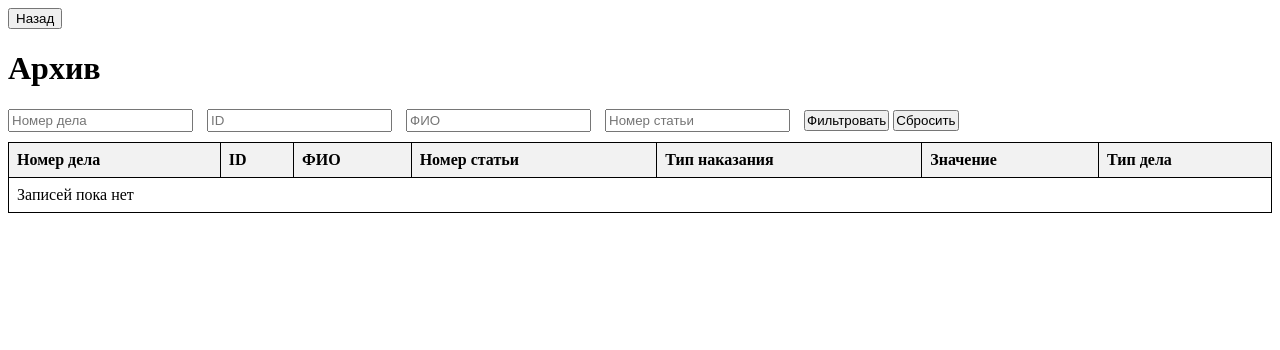
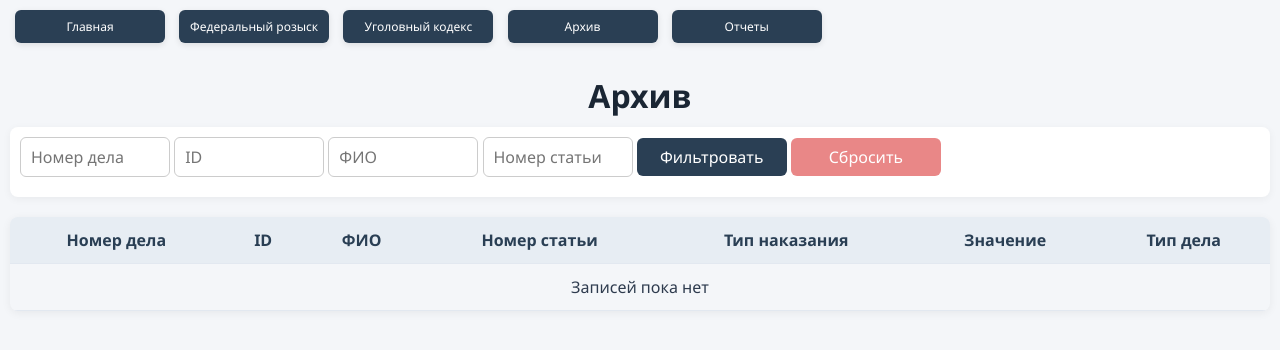
Before and after one commit to ZhdanovDmitriy/Cabinet_Criminal_Investigation_Department, a Django app: page /archive-panishment/ in a window 1280 px wide. Shown: the top 350 px of the page. Run offline with Django 4.2, Linux system fonts and the light colour scheme; data that the repository does not hold is empty.

Commit message:
added css style

```diff
--- a/myproject/settings.py
+++ b/myproject/settings.py
@@ -133,3 +133,6 @@ STATIC_URL = 'static/'
 # https://docs.djangoproject.com/en/4.2/ref/settings/#default-auto-field
 
 DEFAULT_AUTO_FIELD = 'django.db.models.BigAutoField'
+
+STATIC_URL = '/static/'
+STATICFILES_DIRS = [os.path.join(BASE_DIR, 'static')]
--- /dev/null
+++ b/testdb/static/css/styles.css
@@ -0,0 +1,110 @@
+/* Сброс box-sizing */
+*, *::before, *::after {
+    box-sizing: border-box;
+  }
+
+  /* Всегда резервируем место под скроллбар */
+  html {
+    overflow-y: scroll;
+  }
+
+  /* Базовые настройки */
+  body {
+    font-family: "Segoe UI", sans-serif;
+    background-color: #f4f6f9;
+    color: #2e3b4e;
+    margin: 5px;
+    padding: 5px;
+  }
+
+  /* Заголовки */
+  h1, h2 {
+    text-align: center;
+    color: #1a2634;
+    margin-bottom: 10px;
+  }
+
+  /* Кнопки навигации */
+  .nav-button {
+    display: inline-block;
+    width: 150px;
+    background-color: #2a3f54;
+    color: #fff;
+    text-decoration: none;
+    padding: 8px 10px;
+    border-radius: 6px;
+    font-size: 12px;
+    text-align: center;
+    cursor: pointer;
+    transition: background-color 0.2s ease;
+    box-shadow: 0 2px 6px rgba(0, 0, 0, 0.1);
+    margin: 0 5px 10px;
+  }
+  .nav-button:hover {
+    background-color: #1a2634;
+  }
+
+  /* Общие стили для input, select, button */
+  input, select, button {
+    width: 150px;
+    padding: 8px 10px;
+    margin-bottom: 10px;
+    border: 1px solid #ccc;
+    border-radius: 6px;
+    font-family: inherit;
+    font-size: inherit;
+    box-sizing: border-box;
+  }
+  button {
+    background-color: #2a3f54;
+    color: #fff;
+    border: none;
+    transition: background-color 0.2s ease;
+  }
+  button:hover {
+    background-color: #1a2634;
+  }
+
+  /* Специальные формы */
+  form {
+    background-color: #ffffff;
+    padding: 10px;
+    border-radius: 8px;
+    box-shadow: 0 2px 8px rgba(0, 0, 0, 0.05);
+    max-width: 1300px;
+    margin: 0 auto 20px;
+  }
+
+  /* Таблицы */
+  table {
+    width: 100%;
+    border-collapse: collapse;
+    border-radius: 8px;
+    overflow: hidden;
+    box-shadow: 0 2px 10px rgba(0, 0, 0, 0.06);
+  }
+  th, td {
+    padding: 12px 16px;
+    text-align: center;
+    border-bottom: 1px solid #e2e8f0;
+  }
+  th {
+    background-color: #e7edf3;
+    color: #2a3f54;
+    font-weight: bold;
+  }
+  tr:nth-child(even) { background-color: #f8fafc; }
+  tr:hover { background-color: #f1f5f9; }
+
+  /* Ошибки */
+  .error-message {
+    text-align: center;
+    color: #d9534f;
+    font-weight: bold;
+    margin-bottom: 20px;
+  }
+
+  /* Сброс формы */
+  .reset-button button {
+    background-color: #e98787;
+  }
--- /dev/null
+++ b/testdb/templates/base.html
@@ -0,0 +1,23 @@
+<!DOCTYPE html>
+<html lang="ru">
+<head>
+    <meta charset="UTF-8">
+    <meta name="viewport" content="width=device-width, initial-scale=1.0">
+    <title>{% block title %}Система учета преступлений{% endblock %}</title>
+    {% load static %}
+    <link rel="stylesheet" href="{% static 'css/styles.css' %}">
+</head>
+<body>
+    <div class="container">
+        <nav class="navbar">
+            <a href="{% url 'home' %}" class="nav-button">Главная</a>
+            <a href="{% url 'federal_wanted_list' %}" class="nav-button">Федеральный розыск</a>
+            <a href="{% url 'article_list' %}" class="nav-button">Уголовный кодекс</a>
+            <a href="{% url 'archive_panishment' %}" class="nav-button">Архив</a>
+            <a href="{% url 'reports' %}" class="nav-button">Отчеты</a>
+        </nav>
+
+        {% block content %}{% endblock %}
+    </div>
+</body>
+</html>
--- a/testdb/templates/testdb/archive_panishment.html
+++ b/testdb/templates/testdb/archive_panishment.html
@@ -1,35 +1,7 @@
-<!DOCTYPE html>
-<html lang="ru">
-    <a href="{% url 'home' %}"><button>Назад</button></a>
-    <head>
-        <meta charset="UTF-8">
-        <title>Архив</title>
-        <style>
-            table {
-                width: 100%;
-                border-collapse: collapse;
-            }
-            th, td {
-                border: 1px solid black;
-                padding: 8px;
-                text-align: left;
-            }
-            th {
-                background-color: #f2f2f2;
-            }
-            .filter-form {
-                margin-bottom: 10px;  /* Отступ снизу для отделения от таблицы */
-            }
-            .filter-form input {
-                margin-right: 10px;   /* Отступ справа 10px между полями ввода */
-                padding: 2px;        /* Внутренние отступы 5px для текста в полях */
-            }
-            .filter-form button {
-                padding: 1px 1px; /* Вертикальный отступ 5px, горизонтальный 15px */
-            }
-        </style>
-    </head>
-<body>
+{% extends "base.html" %}
+{% block title %}Оформление преступников{% endblock %}
+
+{% block content %}
     <h1>Архив</h1>
 
     <form method="GET" action="" class="filter-form">
@@ -40,7 +12,9 @@
         <input type="text" name="article_num" placeholder="Номер статьи" value="{{ request.GET.article_num }}">
 
         <button type="submit">Фильтровать</button>
-        <a href="{% url 'archive_panishment' %}"><button type="button">Сбросить</button></a>
+        <a href="{% url 'archive_panishment' %}" class="reset-button">
+            <button type="button">Сбросить</button>
+        </a>
     </form>
 
     <table>
@@ -73,5 +47,4 @@
             {% endfor %}
         </tbody>
     </table>
-</body>
-</html>
+{% endblock %}
```
Also changed, not shown: testdb/forms.py (+10 -1 lines), testdb/templates/home.html (+5 -40 lines), testdb/templates/style.css (deleted, +0 -99 lines), testdb/templates/testdb/article_list.html (+7 -37 lines), testdb/templates/testdb/federal_wanted_list.html (+4 -34 lines), testdb/templates/testdb/reports.html (+4 -25 lines).
